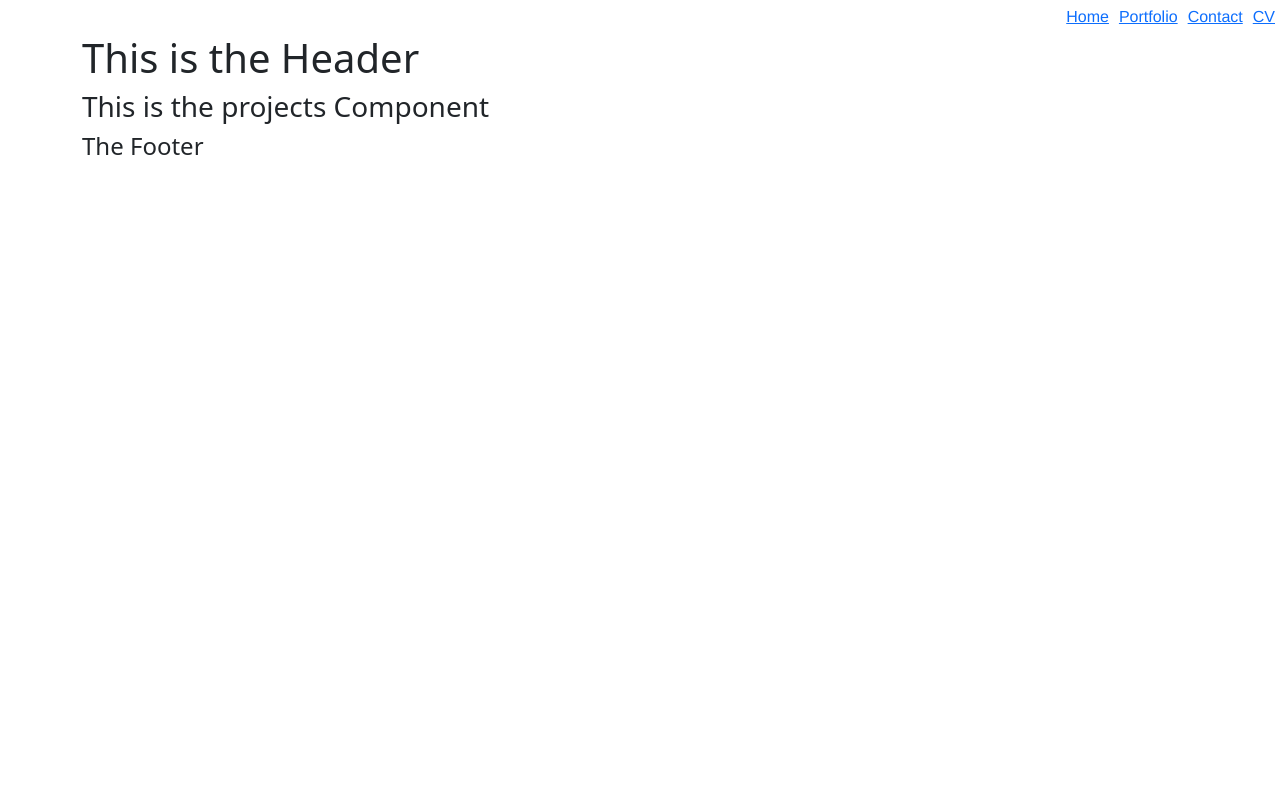
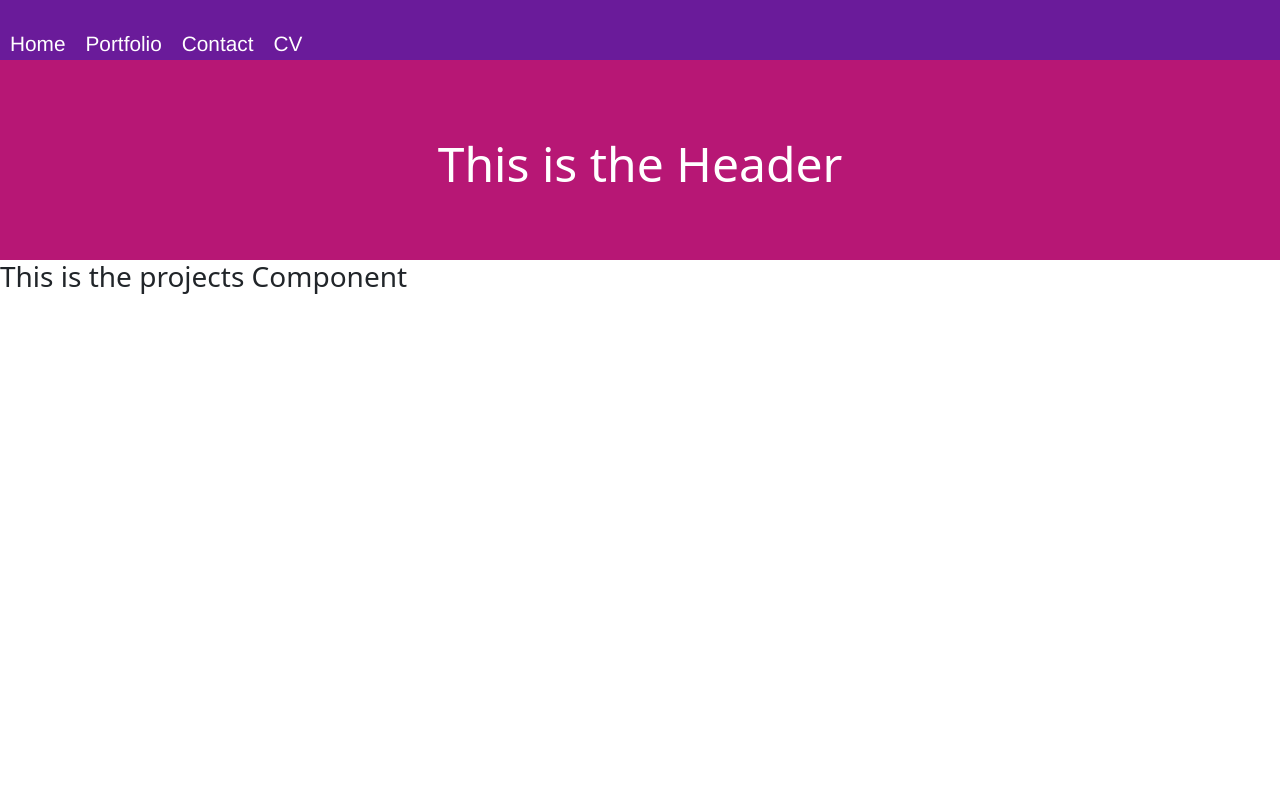
Before and after one commit to ThomWilliams/react-portfolio-tew, a React (Create React App) app: page / in a window 1280 px wide. Shown: the top 800 px of the page. Built offline with nearby package versions, Linux system fonts and the light colour scheme.

Commit message:
Basic Styling added to all sections

```diff
--- /dev/null
+++ b/src/components/Footer/footer.css
@@ -0,0 +1,15 @@
+.footer {
+    background: #080808;
+    height: 30px;
+    position: relative;
+    left: 0;
+    bottom: 0;
+  }
+
+  .footer h4 {
+    margin: 0;
+    padding: 5px;
+    text-align: center;
+    color: white;
+    font-size: 1rem;
+  }
--- a/src/components/Footer.js
+++ b/src/components/Footer/index.js
@@ -1,9 +1,10 @@
 import React from 'react';
+import './footer.css'
 
 function Footer() {
   const message = 'The Footer';
   return (
-    <div className="container">
+    <div className="footer">
       <h4>{message}</h4>
     </div>
   );
--- /dev/null
+++ b/src/components/Header/header.css
@@ -0,0 +1,12 @@
+.header {
+    background: #b71775;
+    height: 200px;
+  }
+
+  .header h1 {
+    margin: 0;
+    padding-top: 75px;
+    text-align: center;
+    color: white;
+    font-size: 3rem;
+  }
--- a/src/components/Header.js
+++ b/src/components/Header/index.js
@@ -1,11 +1,12 @@
 import React from 'react';
+import './header.css';
 
 function Header() {
   const message = 'This is the Header';
   return (
-    <div className="container">
+    <header className="header">
       <h1>{message}</h1>
-    </div>
+    </header>
   );
 }
 
--- a/src/components/Navigation.js
+++ b/src/components/Navigation/index.js
@@ -1,10 +1,11 @@
 import React from 'react';
+import './navigation.css'
 
 function Navigation() {
   const linkStyle = { border: '1px black', padding: '5px' };
 
   return (
-    <nav className="main-header-menu">
+    <nav className="navbar">
       <section
         style={{
           display: 'flex',
--- /dev/null
+++ b/src/components/Navigation/navigation.css
@@ -0,0 +1,13 @@
+.navbar {
+    background: #6a1b9a;
+    height: 60px;
+
+  }
+
+  .navbar a {
+    color: white;
+    font-size: 1.3rem;
+    text-decoration: none;
+    margin: 5px;
+    line-height: 3;
+  }
--- a/src/components/Project.js
+++ b/src/components/Project/index.js
@@ -1,9 +1,10 @@
 import React from 'react';
+import './project.css'
 
 function Project() {
   const message = 'This is the projects Component';
   return (
-    <div className="container">
+    <div className="content-container">
       <h3>{message}</h3>
     </div>
   );
--- /dev/null
+++ b/src/components/Project/project.css
@@ -0,0 +1,3 @@
+.content-container {
+    min-height: calc(100vh - 34px);
+  }
```
